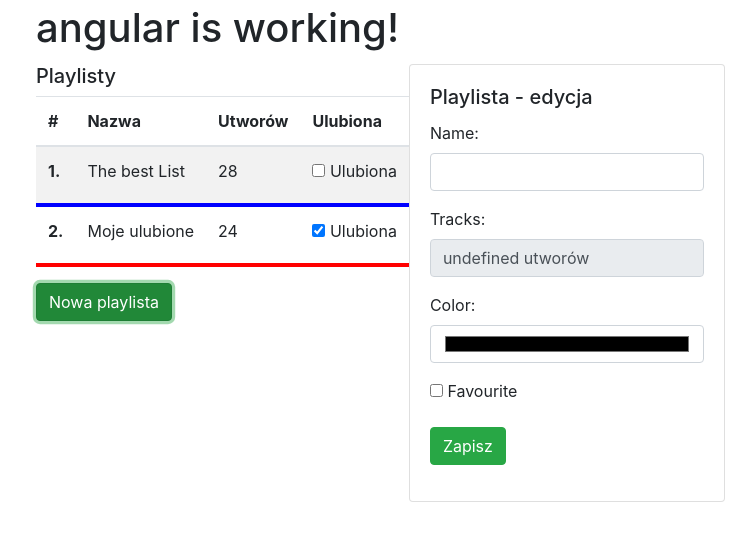
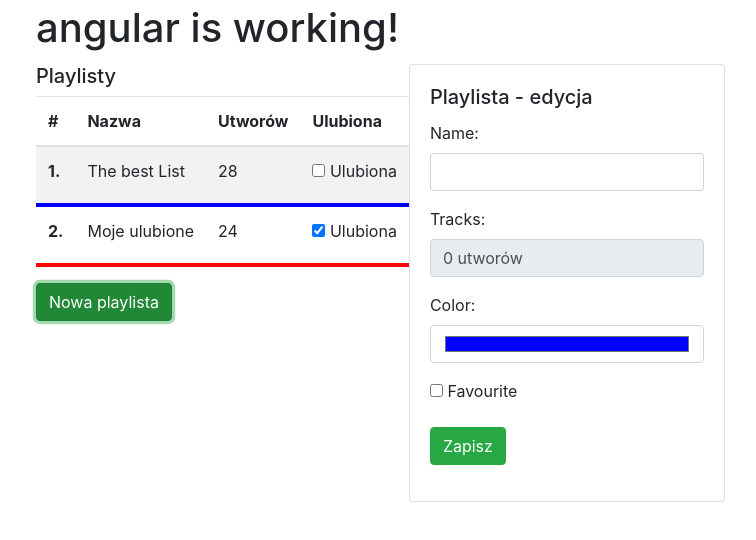
Before and after one commit to TomaszOciepa/angular-test, an Angular app: page / in a window 1280 px wide. Both pictures are taken after a click on the button "Nowa playlista". Shown: the top 540 px of the page, without its empty margins (34-790 px from the left). Built offline with nearby package versions, Linux system fonts and the light colour scheme.

Commit message:
copies and references

```diff
--- a/src/app/playlists/play-list-form.component.ts
+++ b/src/app/playlists/play-list-form.component.ts
@@ -1,4 +1,4 @@
-import { Component, OnInit, Input } from '@angular/core';
+import { Component, OnInit, Input, Output, EventEmitter } from '@angular/core';
 
 @Component({
   selector: 'play-list-form',
@@ -10,7 +10,7 @@ import { Component, OnInit, Input } from '@angular/core';
       </div>
       <div class="form-group">
         <label>Tracks:</label>
-        <input type="text" [ngModel]="playlist.tracks + ' utworów'" class="form-control" [disabled]="wartosc">
+        <input type="text" [ngModel]="playlist.tracks + ' utworów'" class="form-control" [disabled]="true">
       </div>
       <div class="form-group">
         <label>Color:</label>
@@ -24,7 +24,8 @@ import { Component, OnInit, Input } from '@angular/core';
       </div>
 
       <div class="form-group">
-        <button class="btn btn-success float-xs-right" (click)="save($event)">Zapisz</button>
+        <button class="btn btn-success float-xs-right"
+         (click)="save(playlist)">Zapisz</button>
       </div>
     </div>
   `,
@@ -35,8 +36,13 @@ export class PlayListFormComponent implements OnInit {
   @Input()
   playlist;
 
-  @Input()
-  wartosc;
+  @Output('saved')
+  onSave = new EventEmitter();
+
+  save(playlist){
+    this.onSave.emit(playlist)
+  }
+
   constructor() { }
 
   ngOnInit() {
--- a/src/app/playlists/playlists-list.component.ts
+++ b/src/app/playlists/playlists-list.component.ts
@@ -14,7 +14,7 @@ import { Component, OnInit, Input, Output, EventEmitter } from '@angular/core';
   </thead>
   <tbody>
     <tr *ngFor="let playlist of playlists; let i = index"
-    [ngClass]="{'table-active': selected == playlist, 'border-class': true}"
+    [ngClass]="{'table-active': selected == playlist}"
     (click)="select(playlist)"
      [ngStyle]="getPlaylistStyle(playlist)">
       <th scope="row">{{ i +1 }}.</th>
--- a/src/app/playlists/playlists.component.html
+++ b/src/app/playlists/playlists.component.html
@@ -22,7 +22,7 @@
         </content-card>
 
         <content-card title="Playlista {{ selected.name }} - edycja"  *ngSwitchCase="'edit'">
-          <play-list-form wartosc="wartosc" [playlist]="selected"></play-list-form>
+          <play-list-form [playlist]="edited" (saved)="save($event)"></play-list-form>
         </content-card>
       </div>
     </div>
--- a/src/app/playlists/playlists.component.ts
+++ b/src/app/playlists/playlists.component.ts
@@ -9,12 +9,14 @@ export class PlaylistsComponent implements OnInit {
 
   playlists = [
     {
+      id: 1,
       name: 'The best List',
       tracks: 28,
       color: '#0000FF',
       favourite: false,
     } ,
     {
+      id: 2,
       name: 'Moje ulubione',
       tracks: 24,
       color: '#FF0000',
@@ -33,7 +35,7 @@ export class PlaylistsComponent implements OnInit {
   selected = null;
 
   size = 20
-  wartosc = true
+
 
   select(playlist){
     if(playlist != this.selected)
@@ -43,19 +45,33 @@ export class PlaylistsComponent implements OnInit {
 
   createNew(){
     this.mode = "edit"
-    var newPlaylist ={}
+    var newPlaylist ={
+      name: '',
+      tracks: 0,
+      color: '#0000FF',
+      favourite: false,
+    }
     this.selected = newPlaylist;
-    this.edited = newPlaylist;
+    this.edited = Object.assign({}, newPlaylist);
   }
 
   edit(playlist){
     this.mode = "edit"
-    this.edited = playlist
+    this.edited = Object.assign({}, playlist)
     this.selected = playlist
   }
 
-  save(event){
-    console.log('Zapisano', event)
+  save(playlist){
+    if(playlist.id){
+      let index = this.playlists.findIndex((old_playlist)=>(
+        old_playlist.id === playlist.id
+      ))
+      this.playlists.splice(index,1,playlist)
+    }else{
+      playlist.id = Date.now()
+      this.playlists.push(playlist);
+    }
+
   }
 
 
```
